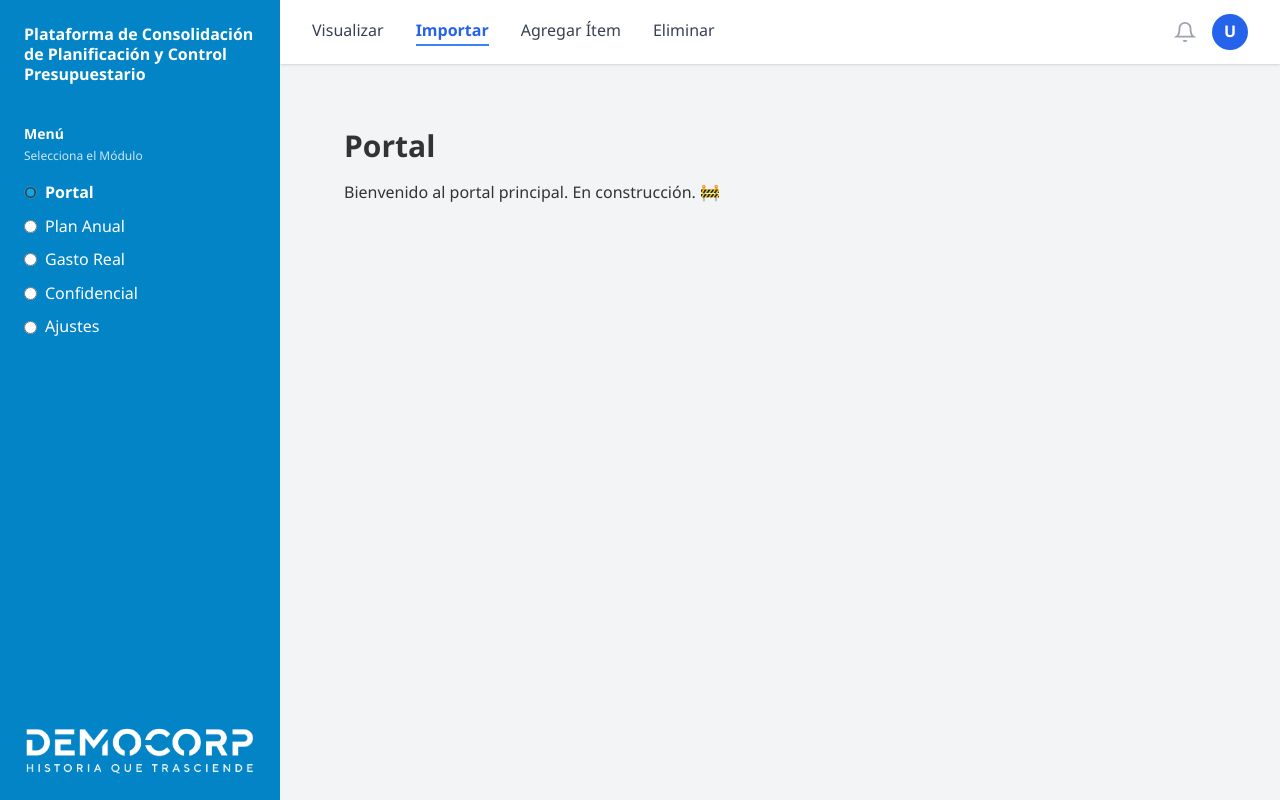
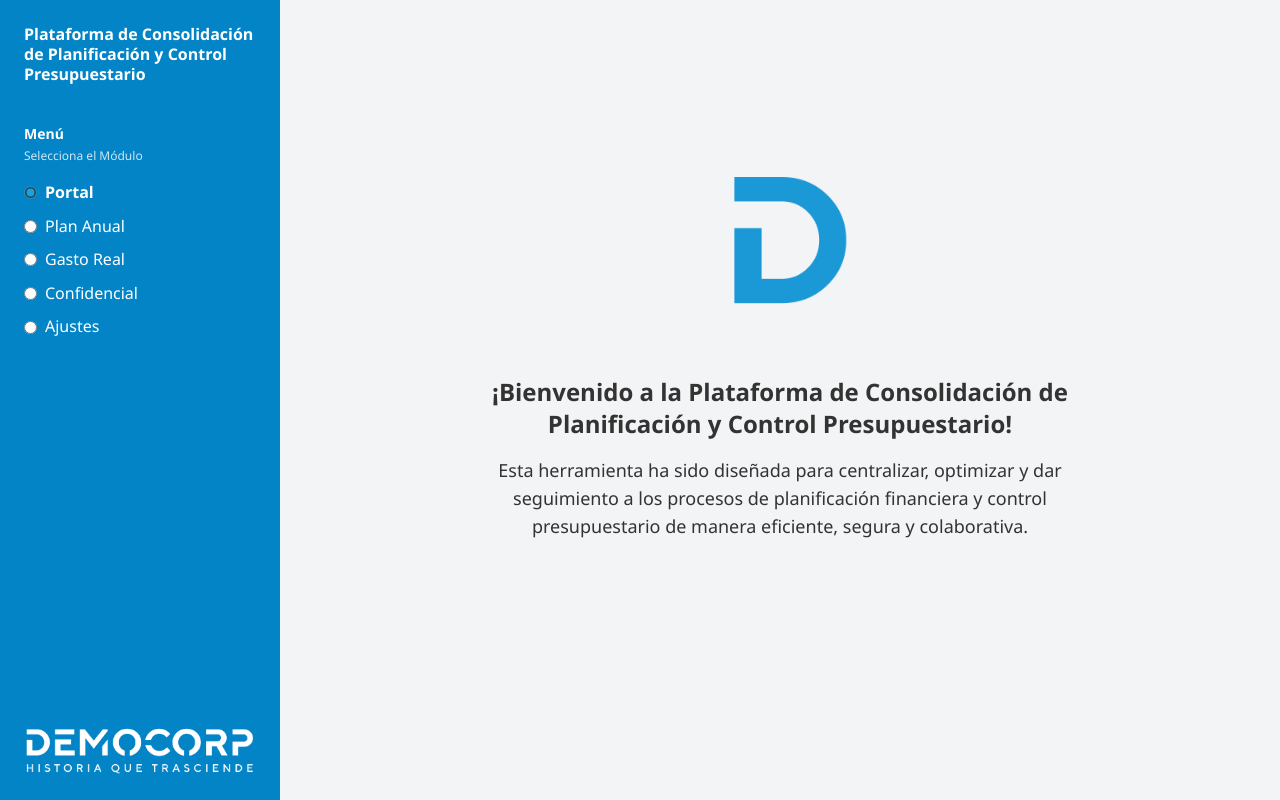
Before and after one commit to cguajardodemocorp/mvp-sistema-presupuesto-anual, an Angular app: page /portal in a window 1280 px wide. Built offline with nearby package versions, Linux system fonts and the light colour scheme.

Commit message:
update header logic

```diff
--- a/src/app/components/main-layout.component.ts
+++ b/src/app/components/main-layout.component.ts
@@ -1,7 +1,8 @@
-import { Component } from '@angular/core';
+import { Component, OnInit } from '@angular/core';
 import { CommonModule } from '@angular/common';
 import { RouterOutlet } from '@angular/router';
-import { SidebarComponent } from './sidebar/sidebar.component'; // Importa el SidebarComponent
+import { SidebarComponent } from './sidebar/sidebar.component';
+import { Router, NavigationEnd } from '@angular/router';
 
 @Component({
   selector: 'app-main-layout',
@@ -11,8 +12,8 @@ import { SidebarComponent } from './sidebar/sidebar.component'; // Importa el Si
     <div class="flex min-h-screen bg-gray-100">
       <app-sidebar></app-sidebar>
       <div class="flex-1 flex flex-col ml-[280px]">
-        <!-- Header de navegación (placeholder) -->
-        <header class="bg-white shadow flex items-center px-8 h-16 sticky top-0 z-20">
+        <!-- Header de navegación (oculto en /portal) -->
+          <header *ngIf="mostrarHeader" class="bg-white shadow flex items-center px-8 h-16 sticky top-0 z-20">
           <nav class="flex gap-8">
             <a class="text-gray-700 font-medium border-b-2 border-transparent hover:border-blue-500 transition" href="#">Visualizar</a>
             <a class="text-blue-600 font-semibold border-b-2 border-blue-500" href="#">Importar</a>
@@ -33,4 +34,22 @@ import { SidebarComponent } from './sidebar/sidebar.component'; // Importa el Si
     </div>
   `
 })
-export class MainLayoutComponent {}
+export class MainLayoutComponent implements OnInit {
+  mostrarHeader = true;
+  constructor(public router: Router) {}
+
+  ngOnInit(): void {
+    const allowedRoutes = ['/plan-anual', '/confidencial', '/gasto-real'];
+    this.router.events.subscribe(event => {
+      if (event instanceof NavigationEnd) {
+        this.mostrarHeader = allowedRoutes.includes(event.urlAfterRedirects);
+      }
+    });
+    // Inicializa el estado al cargar
+    this.mostrarHeader = allowedRoutes.includes(this.router.url);
+  }
+
+  toggleHeader(): void {
+    this.mostrarHeader = !this.mostrarHeader;
+  }
+}
--- a/src/app/pages/portal-page.component.ts
+++ b/src/app/pages/portal-page.component.ts
@@ -6,10 +6,16 @@ import { CommonModule } from '@angular/common';
   standalone: true,
   imports: [CommonModule],
   template: `
-    <div class="p-8">
-      <h1 class="text-3xl font-bold mb-4">Portal </h1>
-      <p>Bienvenido al portal principal. En construcción. 🚧</p>
-    </div>
+      <div class="p-8 flex flex-col items-center">
+        <div class="flex justify-center mt-10 mb-6 md:mt-16">
+          <img src="assets/democorp_isotipo_azul_sin_fondo.png" alt="Democorp Isotipo" class="h-40 md:h-56 w-auto max-w-full" />
+        </div>
+        <div class="max-w-xl w-full mx-auto text-center">
+          <h1 class="text-xl md:text-2xl font-bold mb-4">¡Bienvenido a la Plataforma de Consolidación
+          de <b>Planificación y Control Presupuestario</b>!</h1>
+          <p class="text-base md:text-lg">Esta herramienta ha sido diseñada para centralizar, optimizar y dar seguimiento a los procesos de planificación financiera y control presupuestario de manera eficiente, segura y colaborativa.</p>
+        </div>
+      </div>
   `
 })
-export class PortalPageComponent {}
+export class PortalPageComponent { }
```
Also changed, not shown: src/assets/democorp_isotipo_azul_sin_fondo.png (added).
